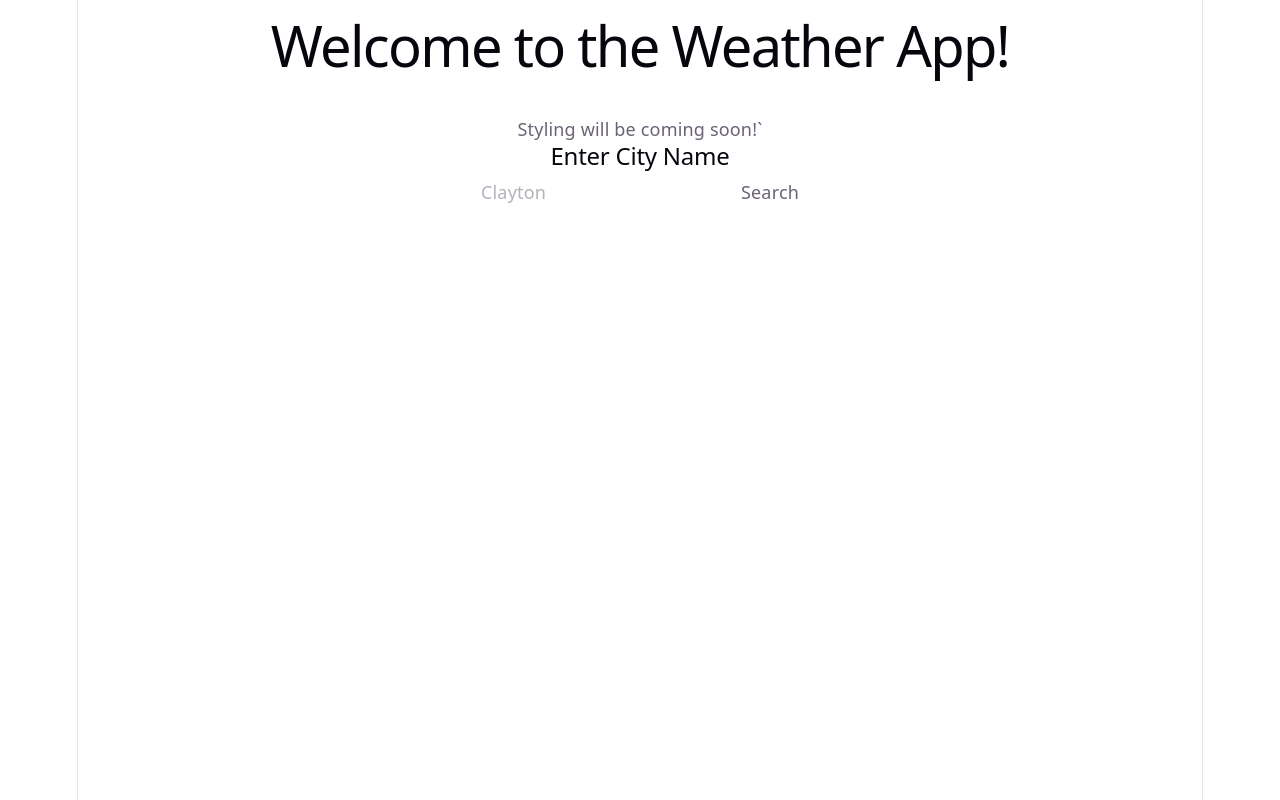
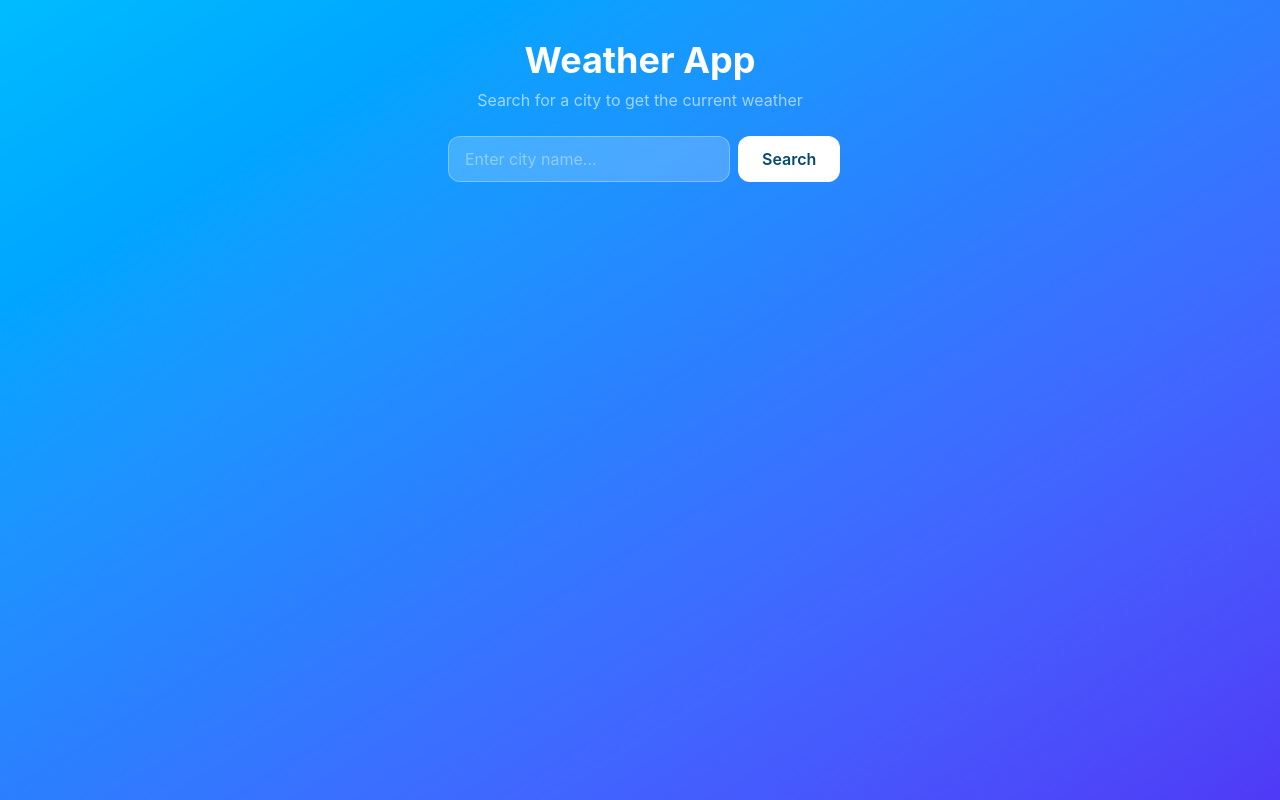
Before and after one commit to TaeDaDev/first-react-project, a React (Vite) app: page / in a window 1280 px wide. Built offline with nearby package versions, Linux system fonts and the light colour scheme.

Commit message:
Updated some styling on the app

```diff
--- a/src/App.jsx
+++ b/src/App.jsx
@@ -5,13 +5,14 @@ import Forecast from "./components/Forecast";
 import Loader from "./components/Loader";
 import WeatherCard from "./components/WeatherCard";
 import "./App.css";
-import { handleSearch } from "./service/Weather";
+import {handleSearch} from "./service/Weather";
 
 function App() {
   const [weather, setWeather] = React.useState(null);
   const [toggle, setToggle] = React.useState(true);
   const [forecast, setForecast] = React.useState(null);
   const [loading, setLoading] = React.useState(false);
+  const [darkMode, setDarkMode] = React.useState(false);
 
   React.useEffect(() => {
     const city = localStorage.getItem("city");
@@ -20,17 +21,13 @@ function App() {
     }
   }, []);
   return (
-    <>
-      <SearchBar
-        handleSearch={(city) =>
-          handleSearch(city, setWeather, setForecast, setLoading)
-        }
-      />
+    <div className={`min-h-screen px-4 py-6 sm:py-10 flex flex-col items-center gap-4 sm:gap-6 overflow-x-hidden transition-colors duration-300 ${darkMode ? 'bg-gradient-to-br from-slate-950 via-slate-900 to-indigo-950' : 'bg-gradient-to-br from-sky-400 via-blue-500 to-indigo-600'}`}>
+      <SearchBar handleSearch={(city) => handleSearch(city, setWeather, setForecast, setLoading)} />
       {weather && <WeatherCard data={weather} toggle={toggle} />}
-      {weather && <ToggleTemp toggle={toggle} setToggle={setToggle} />}
+      {weather && <ToggleTemp toggle={toggle} setToggle={setToggle} darkMode={darkMode} setDarkMode={setDarkMode} />}
       {forecast && <Forecast data={forecast} toggle={toggle} />}
       {loading && <Loader />}
-    </>
+    </div>
   );
 }
 
--- a/src/components/Forecast.jsx
+++ b/src/components/Forecast.jsx
@@ -1,28 +1,43 @@
 export default function Forecast(props) {
   const { list } = props.data;
   if (!list) {
-    return <p>No forecast data available. Please Enter a Valid City Name.</p>;
+    return <p className="text-white/60">No forecast data available. Please enter a valid city name.</p>;
   }
-  return list
-    .filter((item, index) => index % 8 === 0)
-    .map((item, index) => (
-      <div key={index}>
-        {props.toggle ? (
-          <p>{Math.round((item.main.temp * 9) / 5 - 459.67)}°F</p>
-        ) : (
-          <p>{Math.round(item.main.temp - 273.15)}°C</p>
-        )}
-        <p>{item.name}</p>
-        <p>{new Date(item.dt_txt).toLocaleDateString("en-US", { weekday: 'long', month: 'long', day: 'numeric' }  )}</p>
-        <p>Humidity: {item.main.humidity}%</p>
-        <p>Wind Speed: {item.wind.speed} m/s</p>
-        <p>
-          Weather Description: {item.weather[0].description}{" "}
-          <img
-            src={`https://openweathermap.org/img/wn/${item.weather[0].icon}@2x.png`}
-            alt={item.weather[0].description}
-          />
-        </p>
+  const days = list.filter((_, index) => index % 8 === 0);
+  return (
+    <div className="w-full max-w-sm sm:max-w-2xl">
+      <h3 className="text-white font-semibold text-lg mb-3">5-Day Forecast</h3>
+      <div className="flex gap-3 overflow-x-auto pb-2 scrollbar-none">
+        {days.map((item, index) => (
+          <div
+            key={index}
+            className="min-w-[130px] bg-white/15 backdrop-blur-md rounded-2xl p-4 text-white border border-white/20 text-center flex-shrink-0"
+          >
+            <p className="text-xs text-white/60 mb-1">
+              {new Date(item.dt_txt).toLocaleDateString("en-US", {
+                weekday: "short",
+                month: "short",
+                day: "numeric",
+              })}
+            </p>
+            <img
+              src={`https://openweathermap.org/img/wn/${item.weather[0].icon}@2x.png`}
+              alt={item.weather[0].description}
+              className="w-12 h-12 mx-auto"
+            />
+            <p className="text-xl font-light">
+              {props.toggle
+                ? `${Math.round((item.main.temp * 9) / 5 - 459.67)}°F`
+                : `${Math.round(item.main.temp - 273.15)}°C`}
+            </p>
+            <p className="text-xs text-white/60 capitalize mt-1">{item.weather[0].description}</p>
+            <div className="mt-2 text-xs text-white/50 space-y-1">
+              <p>💧 {item.main.humidity}%</p>
+              <p>💨 {item.wind.speed} m/s</p>
+            </div>
+          </div>
+        ))}
       </div>
-    ));
+    </div>
+  );
 }
--- a/src/components/Loader.jsx
+++ b/src/components/Loader.jsx
@@ -1,8 +1,9 @@
 export default function Loader() {
   return (
-    <div className="loader">
-      <div className="spinner">
-        <p>Weather Loading...</p>
+    <div className="fixed inset-0 bg-black/40 backdrop-blur-sm flex items-center justify-center z-50">
+      <div className="flex flex-col items-center gap-4 text-white">
+        <div className="w-12 h-12 border-4 border-white/30 border-t-white rounded-full animate-spin" />
+        <p className="text-sm font-medium">Loading weather...</p>
       </div>
     </div>
   );
--- a/src/components/SearchBar.jsx
+++ b/src/components/SearchBar.jsx
@@ -9,24 +9,28 @@ export default function SearchBar(props) {
   }
 
   return (
-    <>
-      <h1>Welcome to the Weather App!</h1>
-      <br />
-      <h3>Styling will be coming soon!`</h3>
-      <h2>Enter City Name</h2>
-      <div>
+    <div className="text-center w-full max-w-sm">
+      <h1 className="text-3xl sm:text-4xl font-bold text-white mb-2">Weather App</h1>
+      <p className="text-sm sm:text-base text-white/60 mb-4 sm:mb-6">Search for a city to get the current weather</p>
+      <div className="flex gap-2">
         <input
           id="search-input"
           type="text"
-          placeholder="Clayton"
+          placeholder="Enter city name..."
           value={city}
           onChange={(e) => setCity(e.target.value)}
           onKeyDown={(e) => {
             if (e.key === "Enter") handleSubmit();
           }}
+          className="flex-1 px-4 py-2.5 rounded-xl bg-white/20 text-white placeholder-white/40 border border-white/30 focus:outline-none focus:ring-2 focus:ring-white/50 backdrop-blur-sm"
         />
-        <button onClick={handleSubmit}>Search</button>
+        <button
+          onClick={handleSubmit}
+          className="px-6 py-2.5 rounded-xl bg-white text-sky-900 font-semibold hover:bg-white/90 transition-colors cursor-pointer"
+        >
+          Search
+        </button>
       </div>
-    </>
+    </div>
   );
 }
--- a/src/components/ToggleTemp.jsx
+++ b/src/components/ToggleTemp.jsx
@@ -1,7 +1,19 @@
 export default function ToggleTemp(props) {
   return (
-    <>
-      <button onClick={() => props.setToggle(!props.toggle)}>Toggle</button>
-    </>
+    <div className="flex gap-2">
+      <button
+        onClick={() => props.setToggle(!props.toggle)}
+        className="px-5 py-2 rounded-full bg-white/20 border border-white/30 text-white text-sm font-medium hover:bg-white/30 transition-colors backdrop-blur-sm cursor-pointer"
+      >
+        Switch to {props.toggle ? "°C" : "°F"}
+      </button>
+      <button
+        onClick={() => props.setDarkMode(!props.darkMode)}
+        className="px-5 py-2 rounded-full bg-white/20 border border-white/30 text-white text-sm font-medium hover:bg-white/30 transition-colors backdrop-blur-sm cursor-pointer"
+        aria-label="Toggle dark mode"
+      >
+        {props.darkMode ? "☀️ Light" : "🌙 Dark"}
+      </button>
+    </div>
   );
 }
--- a/src/components/WeatherCard.jsx
+++ b/src/components/WeatherCard.jsx
@@ -1,34 +1,43 @@
 export default function WeatherCard(props) {
-  const { main, wind, weather } = props.data;
+  const { main, wind, weather, name } = props.data;
+  const temp = props.toggle
+    ? `${Math.round((main.temp * 9) / 5 - 459.67)}°F`
+    : `${Math.round(main.temp - 273.15)}°C`;
+  const low = props.toggle
+    ? `${Math.round((main.temp_min * 9) / 5 - 459.67)}°F`
+    : `${Math.round(main.temp_min - 273.15)}°C`;
+  const high = props.toggle
+    ? `${Math.round((main.temp_max * 9) / 5 - 459.67)}°F`
+    : `${Math.round(main.temp_max - 273.15)}°C`;
 
   return (
-    <div>
-      <h2>{props.data.name}</h2>
-      {props.toggle ? (
-        <p>{Math.round((main.temp * 9) / 5 - 459.67)}°F</p>
-      ) : (
-        <p>{Math.round(main.temp - 273.15)}°C</p>
-      )}
-      {props.toggle ? (
-        <>
-          <p>Low: {Math.round((main.temp_min * 9) / 5 - 459.67)}°F</p>
-          <p>High: {Math.round((main.temp_max * 9) / 5 - 459.67)}°F</p>
-        </>
-      ) : (
-        <>
-          <p>Low: {Math.round(main.temp_min - 273.15)}°C</p>
-          <p>High: {Math.round(main.temp_max - 273.15)}°C</p>
-        </>
-      )}
-      <p>Humidity: {main.humidity}%</p>
-      <p>Wind Speed: {wind.speed} m/s</p>
-      <p>
-        Weather Description: {weather[0].description}{" "}
-        <img
-          src={`https://openweathermap.org/img/wn/${weather[0].icon}@2x.png`}
-          alt="Weather Icon"
-        />
-      </p>
+    <div className="w-full max-w-sm bg-white/15 backdrop-blur-md rounded-3xl p-4 sm:p-6 text-white border border-white/20 shadow-xl text-center">
+      <h2 className="text-2xl font-semibold mb-1">{name}</h2>
+      <img
+        src={`https://openweathermap.org/img/wn/${weather[0].icon}@2x.png`}
+        alt="Weather Icon"
+        className="w-20 h-20 mx-auto"
+      />
+      <p className="text-6xl sm:text-7xl font-thin my-2">{temp}</p>
+      <p className="capitalize text-white/70 text-sm mb-4">{weather[0].description}</p>
+      <div className="grid grid-cols-2 gap-3 text-sm bg-white/10 rounded-2xl p-4">
+        <div>
+          <p className="text-white/50 uppercase text-xs tracking-wide">Low</p>
+          <p className="font-medium">{low}</p>
+        </div>
+        <div>
+          <p className="text-white/50 uppercase text-xs tracking-wide">High</p>
+          <p className="font-medium">{high}</p>
+        </div>
+        <div>
+          <p className="text-white/50 uppercase text-xs tracking-wide">Humidity</p>
+          <p className="font-medium">{main.humidity}%</p>
+        </div>
+        <div>
+          <p className="text-white/50 uppercase text-xs tracking-wide">Wind</p>
+          <p className="font-medium">{wind.speed} m/s</p>
+        </div>
+      </div>
     </div>
   );
 }
--- a/src/index.css
+++ b/src/index.css
@@ -1,111 +1,3 @@
-:root {
-  --text: #6b6375;
-  --text-h: #08060d;
-  --bg: #fff;
-  --border: #e5e4e7;
-  --code-bg: #f4f3ec;
-  --accent: #aa3bff;
-  --accent-bg: rgba(170, 59, 255, 0.1);
-  --accent-border: rgba(170, 59, 255, 0.5);
-  --social-bg: rgba(244, 243, 236, 0.5);
-  --shadow:
-    rgba(0, 0, 0, 0.1) 0 10px 15px -3px, rgba(0, 0, 0, 0.05) 0 4px 6px -2px;
-
-  --sans: system-ui, 'Segoe UI', Roboto, sans-serif;
-  --heading: system-ui, 'Segoe UI', Roboto, sans-serif;
-  --mono: ui-monospace, Consolas, monospace;
-
-  font: 18px/145% var(--sans);
-  letter-spacing: 0.18px;
-  color-scheme: light dark;
-  color: var(--text);
-  background: var(--bg);
-  font-synthesis: none;
-  text-rendering: optimizeLegibility;
-  -webkit-font-smoothing: antialiased;
-  -moz-osx-font-smoothing: grayscale;
-
-  @media (max-width: 1024px) {
-    font-size: 16px;
-  }
-}
-
-@media (prefers-color-scheme: dark) {
-  :root {
-    --text: #9ca3af;
-    --text-h: #f3f4f6;
-    --bg: #16171d;
-    --border: #2e303a;
-    --code-bg: #1f2028;
-    --accent: #c084fc;
-    --accent-bg: rgba(192, 132, 252, 0.15);
-    --accent-border: rgba(192, 132, 252, 0.5);
-    --social-bg: rgba(47, 48, 58, 0.5);
-    --shadow:
-      rgba(0, 0, 0, 0.4) 0 10px 15px -3px, rgba(0, 0, 0, 0.25) 0 4px 6px -2px;
-  }
-
-  #social .button-icon {
-    filter: invert(1) brightness(2);
-  }
-}
-
 body {
   margin: 0;
 }
-
-#root {
-  width: 1126px;
-  max-width: 100%;
-  margin: 0 auto;
-  text-align: center;
-  border-inline: 1px solid var(--border);
-  min-height: 100svh;
-  display: flex;
-  flex-direction: column;
-  box-sizing: border-box;
-}
-
-h1,
-h2 {
-  font-family: var(--heading);
-  font-weight: 500;
-  color: var(--text-h);
-}
-
-h1 {
-  font-size: 56px;
-  letter-spacing: -1.68px;
-  margin: 32px 0;
-  @media (max-width: 1024px) {
-    font-size: 36px;
-    margin: 20px 0;
-  }
-}
-h2 {
-  font-size: 24px;
-  line-height: 118%;
-  letter-spacing: -0.24px;
-  margin: 0 0 8px;
-  @media (max-width: 1024px) {
-    font-size: 20px;
-  }
-}
-p {
-  margin: 0;
-}
-
-code,
-.counter {
-  font-family: var(--mono);
-  display: inline-flex;
-  border-radius: 4px;
-  color: var(--text-h);
-}
-
-code {
-  font-size: 15px;
-  line-height: 135%;
-  padding: 4px 8px;
-  background: var(--code-bg);
-}
```
